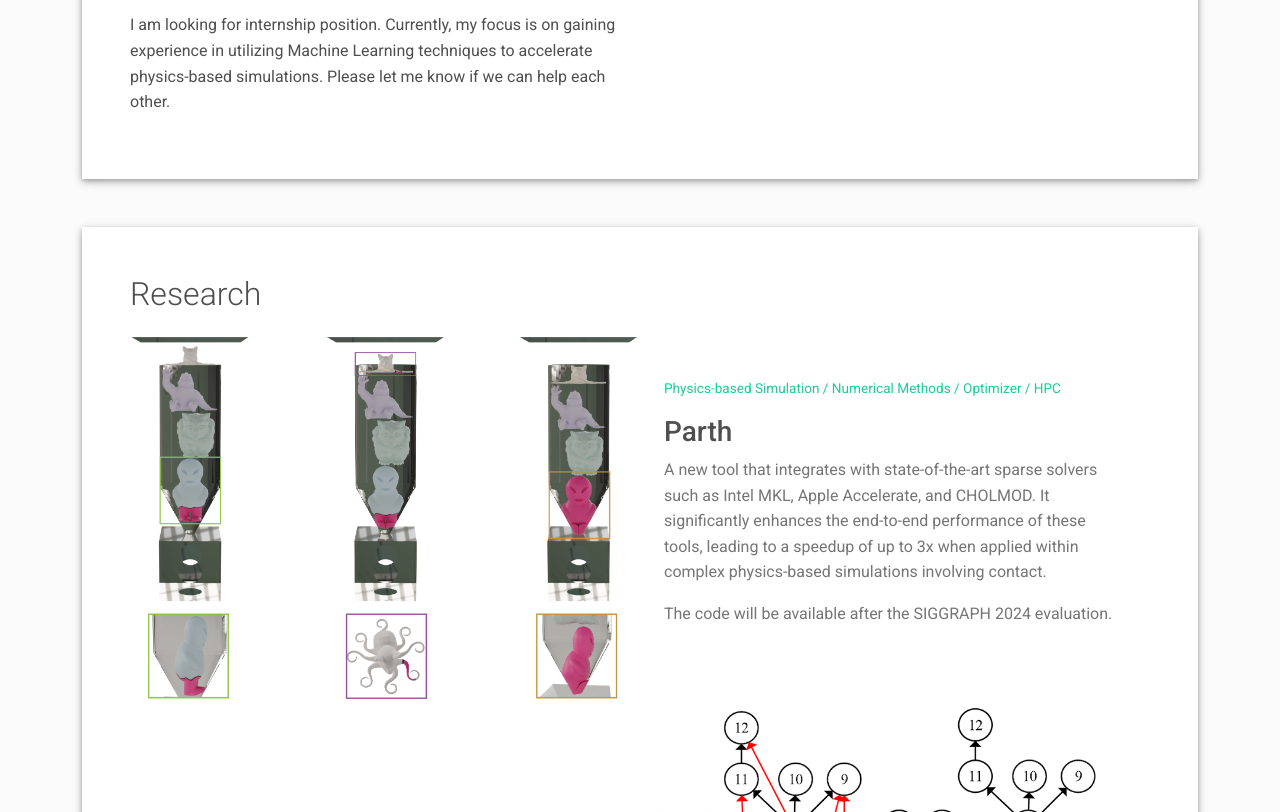
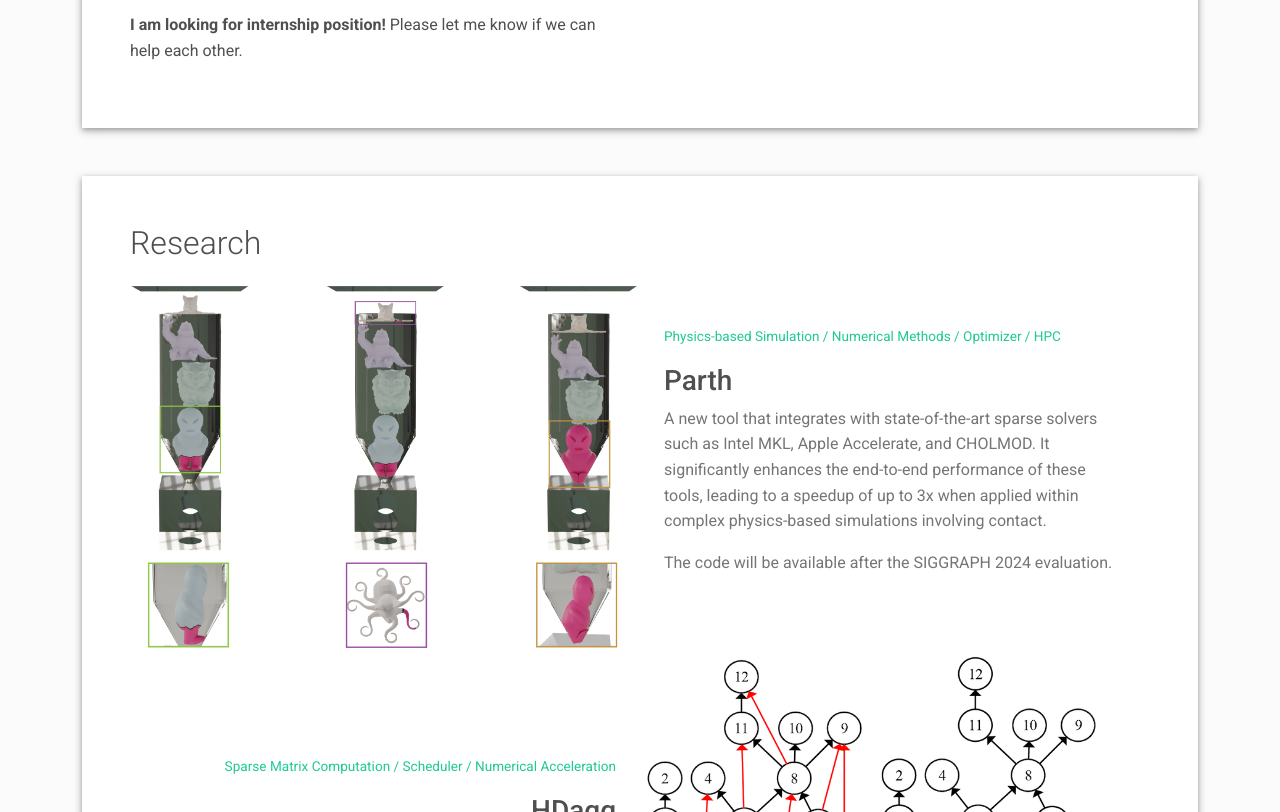
Before and after one commit to BehroozZare/Behrooz, a plain HTML site: page index.html in a window 1280 px wide. Shown: the part 902-1714 px from the top of the page. Drawn offline with Linux system fonts and the light colour scheme.

Commit message:
about me update

```diff
--- a/index.html
+++ b/index.html
@@ -95,7 +95,7 @@
           <h2 class="h2 fw-light mb-4">About Me</h2>
           <p>Hello! My name is Behrooz. I don't enjoy waiting, and I love animations! So, I'm focused on speeding up computationally intensive algorithms used in computer graphics.
             I prefer my research to be directly applicable to real-world problems, so I'm doing my best to develop tools that practitioners can easily use.  </p>
-          <p>I am looking for internship position. Currently, my focus is on gaining experience in utilizing Machine Learning techniques to accelerate physics-based simulations. Please let me know if we can help each other.</p>
+          <p> <strong> I am looking for internship position! </strong>  Please let me know if we can help each other.</p>
         </div>
         <div class="col-md-5 offset-lg-1">
           <div class="row mt-2">
```
